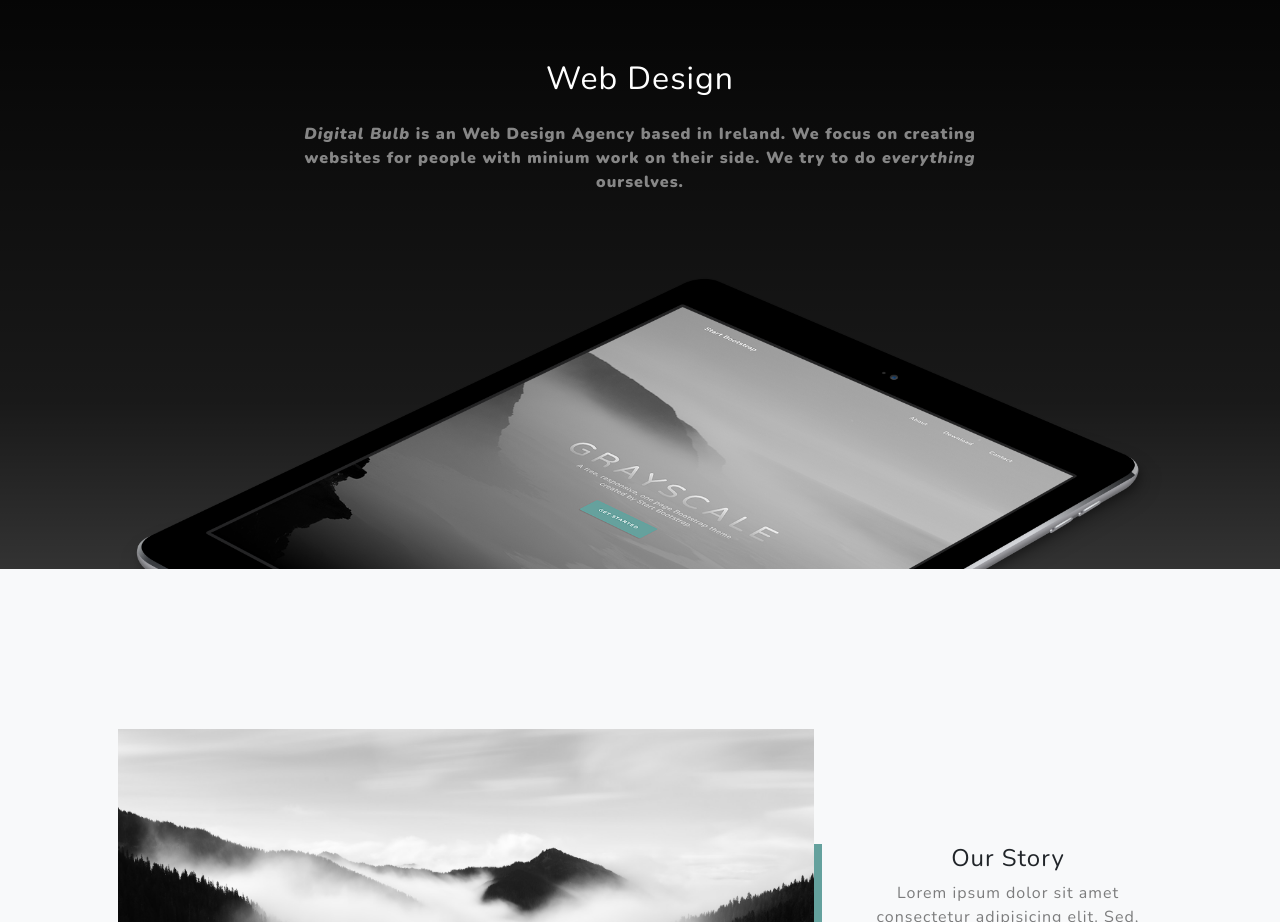
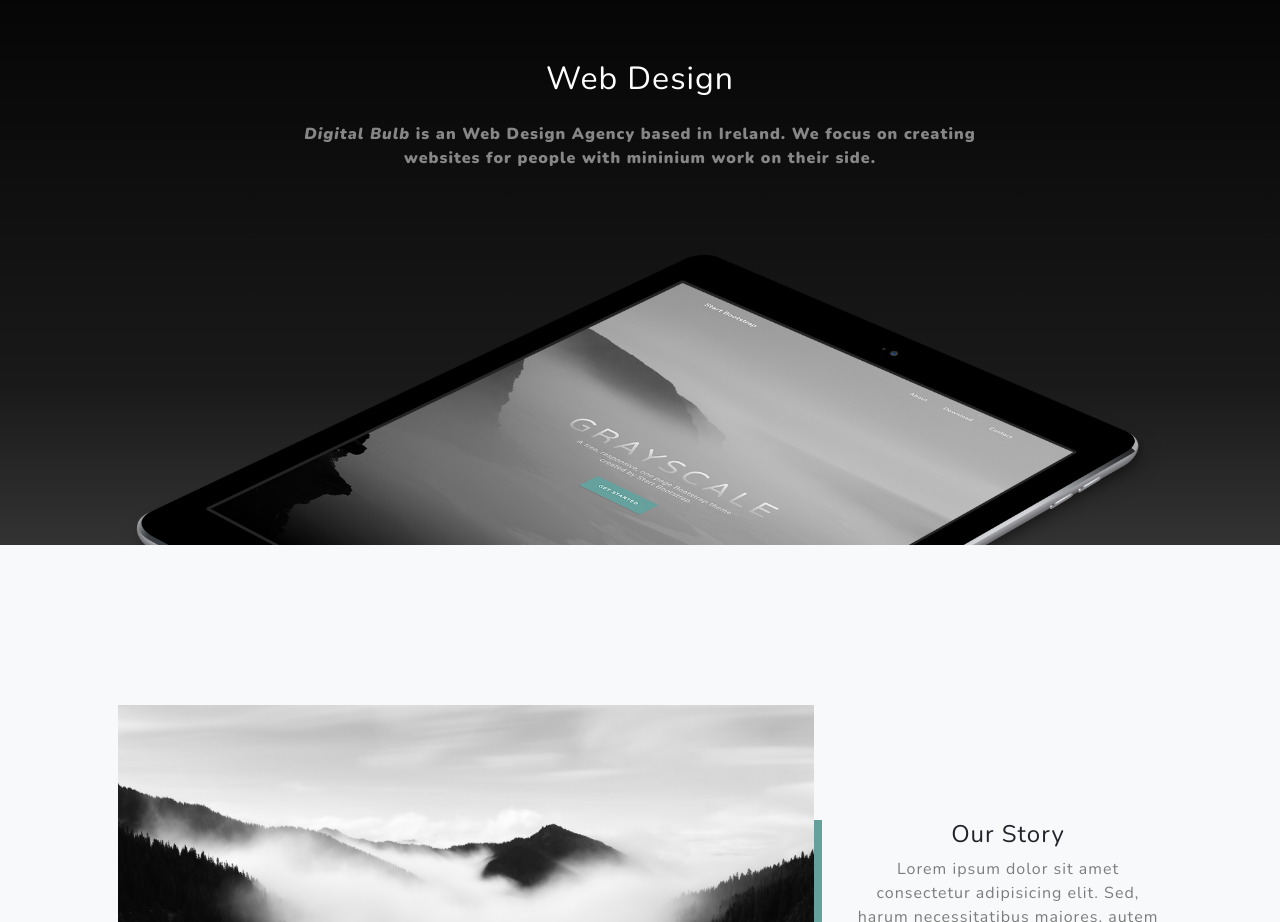
Before and after one commit to Oisin-byte/DIGITAL-BULB, a plain HTML site: page site/index.html in a window 1280 px wide. Shown: the part 900-1822 px from the top of the page. Drawn offline with nearby package versions, Linux system fonts and the light colour scheme.

Commit message:
Update index.html

```diff
--- a/site/index.html
+++ b/site/index.html
@@ -53,7 +53,7 @@
                         <h2 class="text-white mb-4">Web Design</h2>
                         <p class="text-white-50">
                             <strong><i>Digital Bulb</i></strong> is an Web Design Agency based in Ireland. We focus on creating websites for people
-                            with minium work on their side. We try to do <strong><i>everything</i></strong> ourselves.
+                            with mininium work on their side.
                         </p>
                     </div>
                 </div>
```
